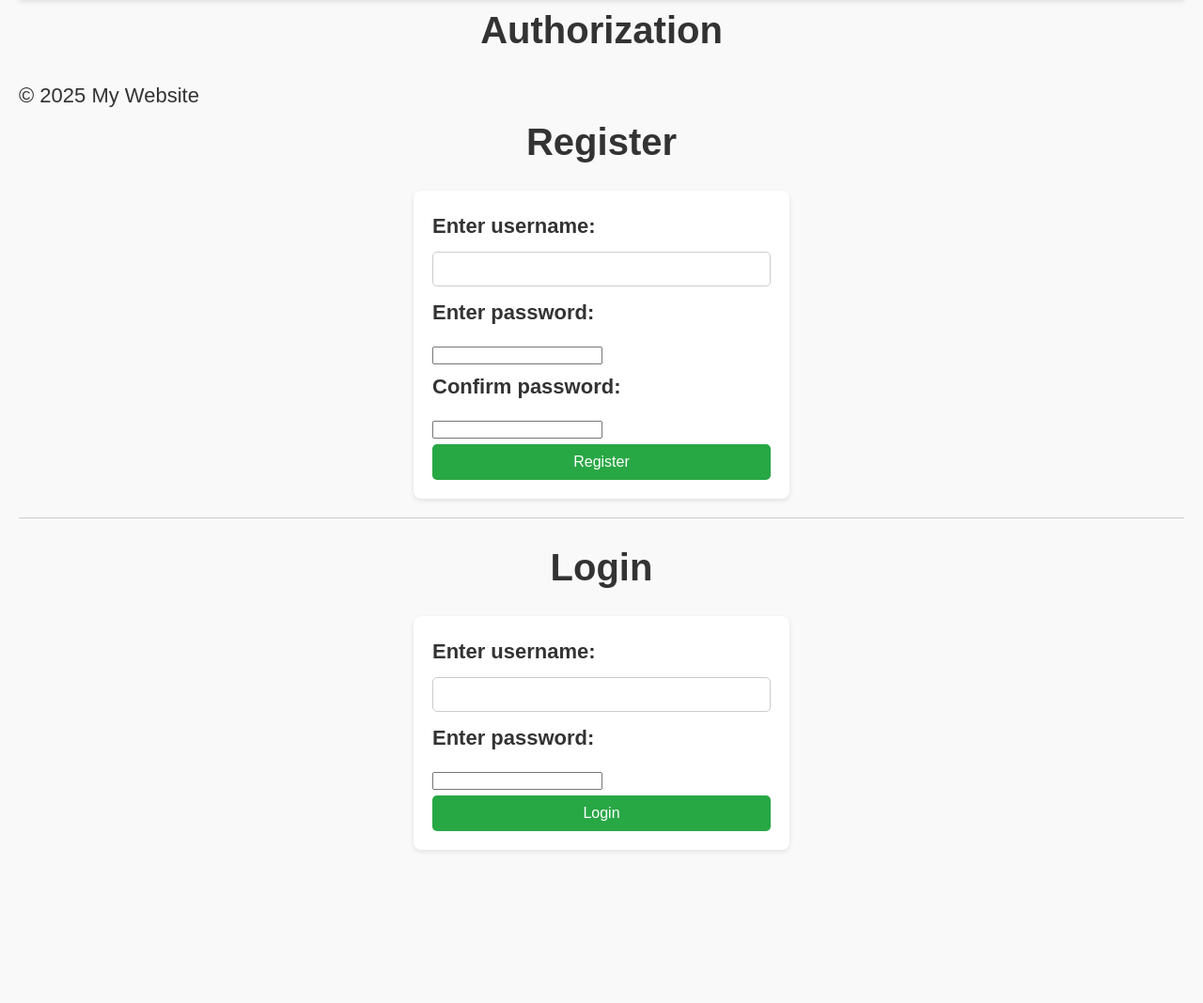
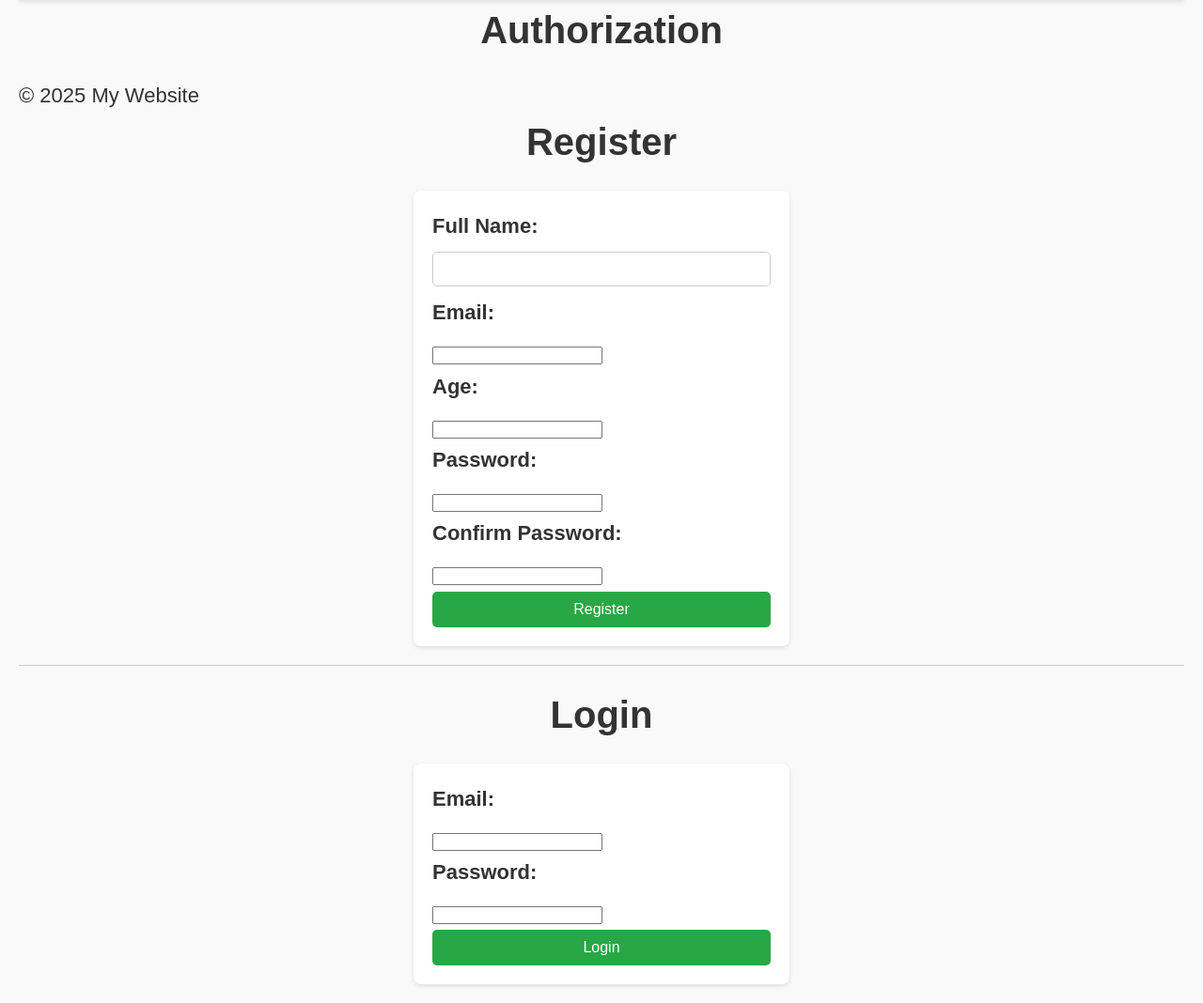
Before and after one commit to andriimakukha2/homework-64, a Node server app: page /auth in a window 1280 px wide. Shown: the part 79-1147 px from the top of the page at 94% size. Before the commit the page ends 986 px from the top, so only its background shows below. Run offline with Node 20, Linux system fonts and the light colour scheme; some libraries are stand-ins or nearby versions.

Commit message:
fixed error

```diff
--- a/config/db.js
+++ b/config/db.js
@@ -1,3 +1,4 @@
+require("dotenv").config();
 const mongoose = require("mongoose");
 
 const connectDB = async () => {
@@ -8,7 +9,6 @@ const connectDB = async () => {
         });
         console.log("✅ MongoDB successfully connected");
 
-        // Додаємо обробку подій підключення
         mongoose.connection.on("error", (err) => {
             console.error("❌ MongoDB connection error:", err);
         });
@@ -18,7 +18,7 @@ const connectDB = async () => {
         });
     } catch (err) {
         console.error("❌ MongoDB connection failed:", err);
-        process.exit(1); // Вихід з процесу у разі помилки
+        process.exit(1);
     }
 };
 
--- a/routes/auth.js
+++ b/routes/auth.js
@@ -3,26 +3,33 @@ const passport = require("passport");
 const bcrypt = require("bcryptjs");
 const LocalStrategy = require("passport-local").Strategy;
 const flash = require("connect-flash");
+const User = require("../models/User");
 
 const router = express.Router();
-
-const users = new Map(); // Використовуємо Map для зберігання користувачів у пам'яті
 
 // Налаштування стратегії Passport
 passport.use(
     new LocalStrategy({ usernameField: "email" }, async (email, password, done) => {
-        const user = users.get(email);
+        try {
+            const user = await User.findOne({ email });
             if (!user) return done(null, false, { message: "User not found" });
 
             const isMatch = await bcrypt.compare(password, user.password);
             return isMatch ? done(null, user) : done(null, false, { message: "Incorrect password" });
+        } catch (err) {
+            return done(err);
+        }
     })
 );
 
-passport.serializeUser((user, done) => done(null, user.email));
-passport.deserializeUser((email, done) => {
-    const user = users.get(email);
+passport.serializeUser((user, done) => done(null, user.id));
+passport.deserializeUser(async (id, done) => {
+    try {
+        const user = await User.findById(id);
         done(null, user);
+    } catch (err) {
+        done(err);
+    }
 });
 
 // Middleware для перевірки авторизації
@@ -38,78 +45,113 @@ router.get("/", (req, res) => {
         title: "Authorization",
         theme: req.session.theme || "light",
         error: req.flash("error"),
+        user: req.user || null,
     });
 });
 
-// Реєстрація користувача
-router.post("/register", async (req, res, next) => {
-    const { email, password, passwordConfirm } = req.body;
+// Реєстрація користувача та збереження в MongoDB
+router.post("/register", async (req, res) => {
+    try {
+        console.log("📩 Отримано запит на реєстрацію:", req.body);
 
-    if (!email || !password || !passwordConfirm) {
+        const { name, email, password, passwordConfirm, age } = req.body;
+
+        // Перевірка обов'язкових полів
+        if (!name || !email || !password || !passwordConfirm || !age) {
             req.flash("error", "All fields are required");
             return res.redirect("/auth");
         }
 
+        // Перевірка віку
+        if (isNaN(age) || age < 18 || age > 100) {
+            req.flash("error", "Age must be a valid number between 18 and 100");
+            return res.redirect("/auth");
+        }
+
+        // Перевірка пароля
         if (password !== passwordConfirm) {
             req.flash("error", "Passwords do not match");
             return res.redirect("/auth");
         }
 
-    if (password.length < 6) {
-        req.flash("error", "Password must be at least 6 characters long");
-        return res.redirect("/auth");
-    }
-
-    const emailRegex = /^[a-zA-Z0-9._-]+@[a-zA-Z0-9.-]+\.[a-zA-Z]{2,6}$/;
-    if (!emailRegex.test(email)) {
-        req.flash("error", "Invalid email format");
-        return res.redirect("/auth");
-    }
-
-    if (users.has(email)) {
+        if (await User.findOne({ email })) {
             req.flash("error", "User already exists");
             return res.redirect("/auth");
         }
 
-    try {
+        // Хешування пароля
         const hashedPassword = await bcrypt.hash(password, 10);
-        const newUser = { email, password: hashedPassword };
-        users.set(email, newUser);
+        console.log("🔑 Зашифрований пароль:", hashedPassword);
+
+        // Створення користувача
+        const newUser = new User({ name, email, password: hashedPassword, age });
+        await newUser.save();
+
+        console.log("✅ Користувач збережений:", newUser);
 
         req.login(newUser, (err) => {
             if (err) return next(err);
             return res.redirect("/protected");
         });
     } catch (err) {
-        console.error(err);
+        console.error("❌ Помилка під час реєстрації:", err);
         req.flash("error", "Registration error");
-        return res.redirect("/auth");
+        res.redirect("/auth");
     }
 });
 
 // Вхід користувача
-router.post(
-    "/login",
-    passport.authenticate("local", {
-        successRedirect: "/protected",
-        failureRedirect: "/auth",
-        failureFlash: true,
-    })
-);
+router.post("/login", (req, res, next) => {
+    passport.authenticate("local", (err, user, info) => {
+        if (err) {
+            console.error("❌ Помилка аутентифікації:", err);
+            req.flash("error", "Authentication error");
+            return res.redirect("/auth");
+        }
+        if (!user) {
+            req.flash("error", info.message || "Invalid credentials");
+            return res.redirect("/auth");
+        }
+
+        req.logIn(user, (err) => {
+            if (err) {
+                console.error("❌ Помилка під час входу:", err);
+                req.flash("error", "Login error");
+                return res.redirect("/auth");
+            }
+
+            console.log("✅ Користувач увійшов:", user);
+            return res.redirect("/protected");
+        });
+    })(req, res, next);
+});
 
 // Вихід користувача
-router.get("/logout", (req, res, next) => {
+router.get("/logout", (req, res) => {
     req.logout((err) => {
-        if (err) return next(err);
-        req.session.destroy(() => {
-            res.redirect("/");
-        });
+        if (err) {
+            console.error("❌ Помилка при виході:", err);
+            return next(err);
+        }
+        req.session.destroy(() => res.redirect("/"));
     });
 });
 
 // Захищений маршрут
 router.get("/protected", isAuthenticated, (req, res) => {
-    res.send(`<h1>Welcome, ${req.user.email}</h1><br><a href="/logout">Logout</a>`);
+    console.log("Authenticated User:", req.user); // Debugging line
+    res.send(`<h1>Welcome, ${req.user.name}</h1><br><a href="/logout">Logout</a>`);
+});
+
+// Отримання списку користувачів (тільки для авторизованих)
+router.get("/users", isAuthenticated, async (req, res) => {
+    try {
+        const users = await User.find({}, "name email age");
+        res.render("users", { title: "Users List", users });
+    } catch (error) {
+        console.error("❌ Error fetching users:", error);
+        res.status(500).send("Internal Server Error");
+    }
 });
 
 module.exports = { router };
--- a/routes/settings.js
+++ b/routes/settings.js
@@ -4,7 +4,8 @@ const router = express.Router();
 // Сторінка налаштувань
 router.get('/', (req, res) => {
     // Отримуємо тему з кукі або використовуємо 'light' за замовчуванням
-    res.render('settings', { title: 'Settings', theme: req.cookies.theme || 'light' });
+    const theme = req.cookies.theme || 'light';
+    res.render('settings', { title: 'Settings', theme });
 });
 
 // Збереження вибраної теми
--- a/server.js
+++ b/server.js
@@ -10,23 +10,16 @@ const path = require("path");
 const session = require("express-session");
 const passport = require("passport");
 const flash = require("connect-flash");
+const connectDB = require("./config/db");
 
 // Налаштування змінних середовища
 dotenv.config();
 
-// Імпортуємо підключення до бази
-const connectDB = require("./config/db");
-
 // Ініціалізація Express
 const app = express();
 
-// Імпортуємо маршрути
-const { router: authRouter } = require("./routes/auth");
-const { router: settingsRouter } = require("./routes/settings");
-
-// Налаштування шаблонізатора EJS
-app.set("view engine", "ejs");
-app.set("views", path.join(__dirname, "views"));
+// Підключення до MongoDB перед стартом сервера
+connectDB();
 
 // Middleware
 app.use(cors());
@@ -37,10 +30,10 @@ app.use(helmet());
 app.use(cookieParser());
 app.use(express.static(path.join(__dirname, "public")));
 
-// Ліміт запитів для захисту від DDoS
+// Ліміт запитів
 const limiter = rateLimit({
-    windowMs: 15 * 60 * 1000, // 15 хвилин
-    max: 100, // Максимум 100 запитів
+    windowMs: 15 * 60 * 1000,
+    max: 100,
     message: "Too many requests from this IP, please try again later."
 });
 app.use("/api", limiter);
@@ -50,64 +43,63 @@ app.use(session({
     secret: process.env.SESSION_SECRET || "your-secret-key",
     resave: false,
     saveUninitialized: false,
-    cookie: { secure: false } // Встановіть `true`, якщо використовуєте HTTPS
+    cookie: { secure: false, httpOnly: true, sameSite: "Strict" }
 }));
 
 // Ініціалізація Passport.js
 app.use(passport.initialize());
 app.use(passport.session());
 
-// Додаємо flash-повідомлення
+// Flash-повідомлення
 app.use(flash());
 
-// Middleware для глобального доступу до flash-повідомлень
+// Middleware для доступу до flash-повідомлень
 app.use((req, res, next) => {
     res.locals.error = req.flash("error");
     next();
 });
 
-// Збереження теми в сесії
-app.post("/settings/set-theme", (req, res) => {
-    req.session.theme = req.body.theme || "light";
-    res.redirect("/settings");
-});
+// Налаштування шаблонізатора EJS
+app.set("view engine", "ejs");
+app.set("views", path.join(__dirname, "views"));
 
-// Маршрут для головної сторінки
+// Імпортуємо маршрути
+const { router: authRouter } = require("./routes/auth");
+const { router: settingsRouter } = require("./routes/settings");
+const { router: usersRouter } = require("./routes/users");
+
+app.use("/settings", settingsRouter);
+app.use("/auth", authRouter);
+app.use("/users", usersRouter);
+
+// Основні маршрути
 app.get("/", (req, res) => {
     res.render("index", {
         title: "Home",
-        theme: req.session.theme || "light",
+        theme: req.cookies.theme || "light",
         body: "<h1>Welcome to Home Page</h1>"
     });
 });
 
-// Маршрут для сторінки налаштувань
 app.get("/settings", (req, res) => {
     res.render("settings", {
         title: "Settings",
-        theme: req.session.theme || "light",
+        theme: req.cookies.theme || "light",
         body: "<h1>Settings Page</h1>"
     });
 });
 
-// Підключаємо маршрути
-app.use("/settings", settingsRouter);
-app.use("/auth", authRouter);
-
-// Обробка помилки 404
+// Обробка 404
 app.use((req, res, next) => {
     res.status(404).render("error", { message: "Page not found", status: 404 });
 });
 
-// Обробка помилки сервера
+// Обробка серверних помилок
 app.use((err, req, res, next) => {
     console.error(err.stack);
     res.status(500).render("error", { message: "Server error", status: 500 });
 });
 
-// Підключення до MongoDB
-connectDB();
-
 // Запуск сервера
 const PORT = process.env.PORT || 3001;
 app.listen(PORT, () => console.log(`🚀 Server running on http://localhost:${PORT}`));
--- a/views/auth.ejs
+++ b/views/auth.ejs
@@ -1,18 +1,35 @@
 <%- include('layout', { theme: theme, title: title, body: "<h1>Authorization</h1>" }) %>
 
-<% if (error) { %>
-    <p style="color: red;"><%= error %></p>
+<% if (error && error.length > 0) { %>
+    <div style="color: red;">
+        <% error.forEach(err => { %>
+            <p><%= err %></p>
+        <% }) %>
+    </div>
 <% } %>
 
+<% if (user) { %>
+    <h2>Welcome, <%= user.name %>!</h2>
+    <p>Email: <%= user.email %></p>
+    <form action="/auth/logout" method="GET">
+        <button type="submit">Logout</button>
+    </form>
+<% } else { %>
     <h2>Register</h2>
     <form action="/auth/register" method="POST">
-    <label for="register-username">Enter username:</label>
-    <input type="text" name="username" id="register-username" required>
+        <label for="register-name">Full Name:</label>
+        <input type="text" name="name" id="register-name" required>
 
-    <label for="register-password">Enter password:</label>
+        <label for="register-email">Email:</label>
+        <input type="email" name="email" id="register-email" required>
+
+        <label for="register-age">Age:</label>
+        <input type="number" name="age" id="register-age" min="1" required>
+
+        <label for="register-password">Password:</label>
         <input type="password" name="password" id="register-password" required>
 
-    <label for="register-password-confirm">Confirm password:</label>
+        <label for="register-password-confirm">Confirm Password:</label>
         <input type="password" name="passwordConfirm" id="register-password-confirm" required>
 
         <button type="submit">Register</button>
@@ -22,11 +39,12 @@
 
     <h2>Login</h2>
     <form action="/auth/login" method="POST">
-    <label for="login-username">Enter username:</label>
-    <input type="text" name="username" id="login-username" required>
+        <label for="login-email">Email:</label>
+        <input type="email" name="email" id="login-email" required>
 
-    <label for="login-password">Enter password:</label>
+        <label for="login-password">Password:</label>
         <input type="password" name="password" id="login-password" required>
 
         <button type="submit">Login</button>
     </form>
+<% } %>
```
Also changed, not shown: models/User.js (added, +11 -0 lines), routes/users.js (added, +16 -0 lines). Lines whose indentation alone changed are shown as unchanged.
